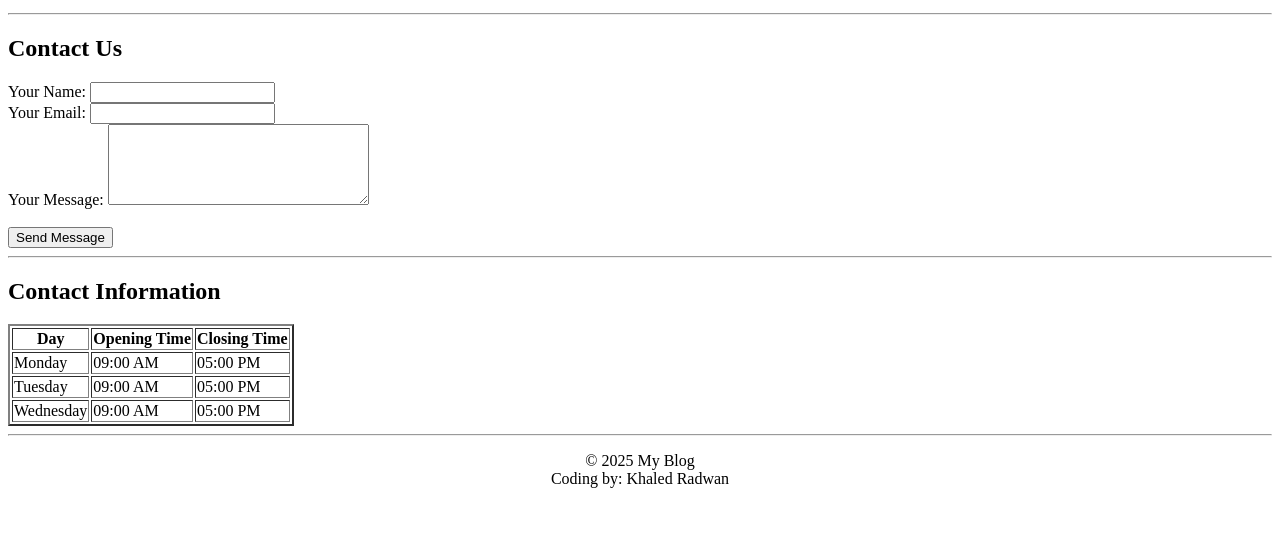
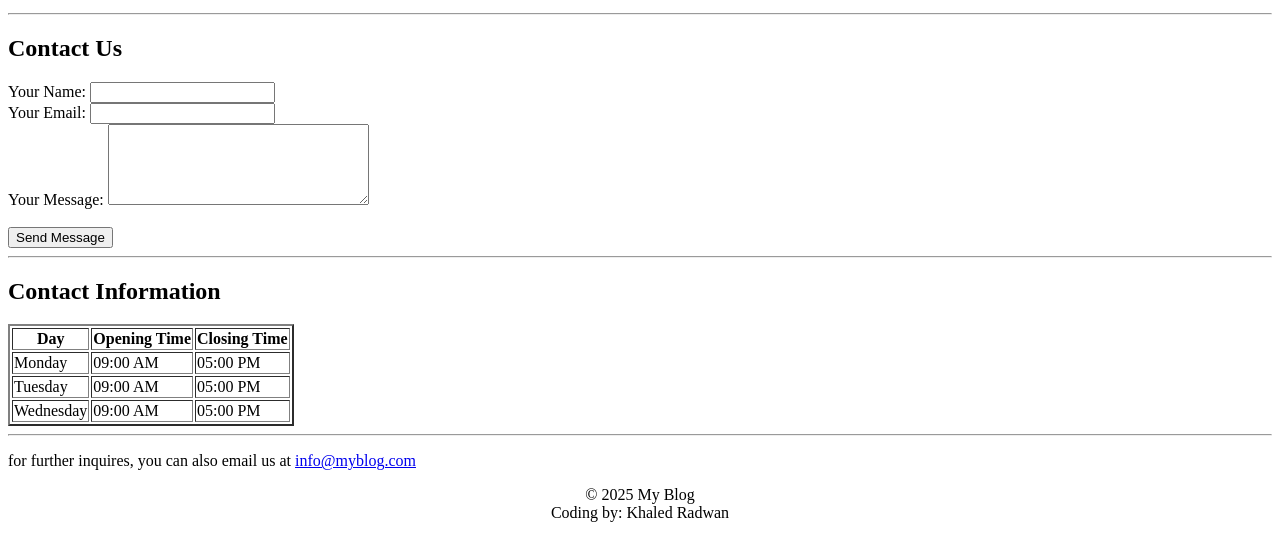
Before and after one commit to khaledradwan96/Blog-Website, a plain HTML site: page contact.html in a window 1280 px wide. Shown: the part 88-648 px from the top of the page. Drawn offline with Linux system fonts and the light colour scheme.

Commit message:
add email contact in contact page

```diff
--- a/contact.html
+++ b/contact.html
@@ -77,6 +77,13 @@
         <hr>
     </section>
 
+    <section>
+        <p>
+            for further inquires, you can also email us at
+            <a href="mailto:info@myblog.com">info@myblog.com</a>
+        </p>
+    </section>
+
     <!-- ========== Footer ========== -->
     <footer>
         <p align="center">
```
